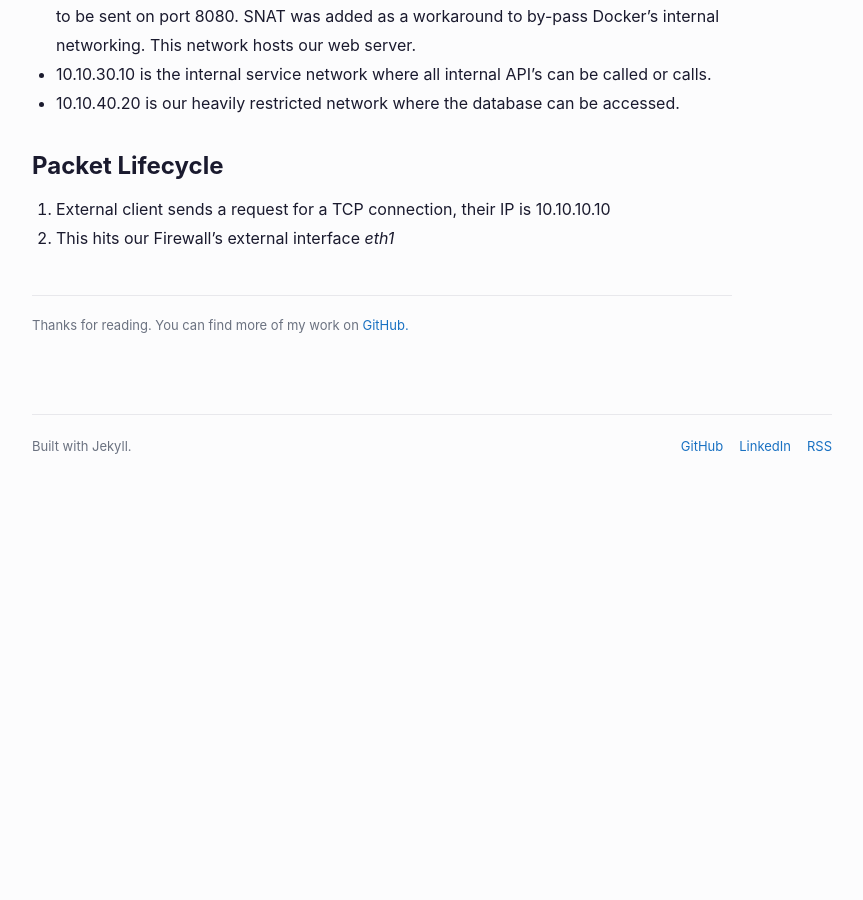
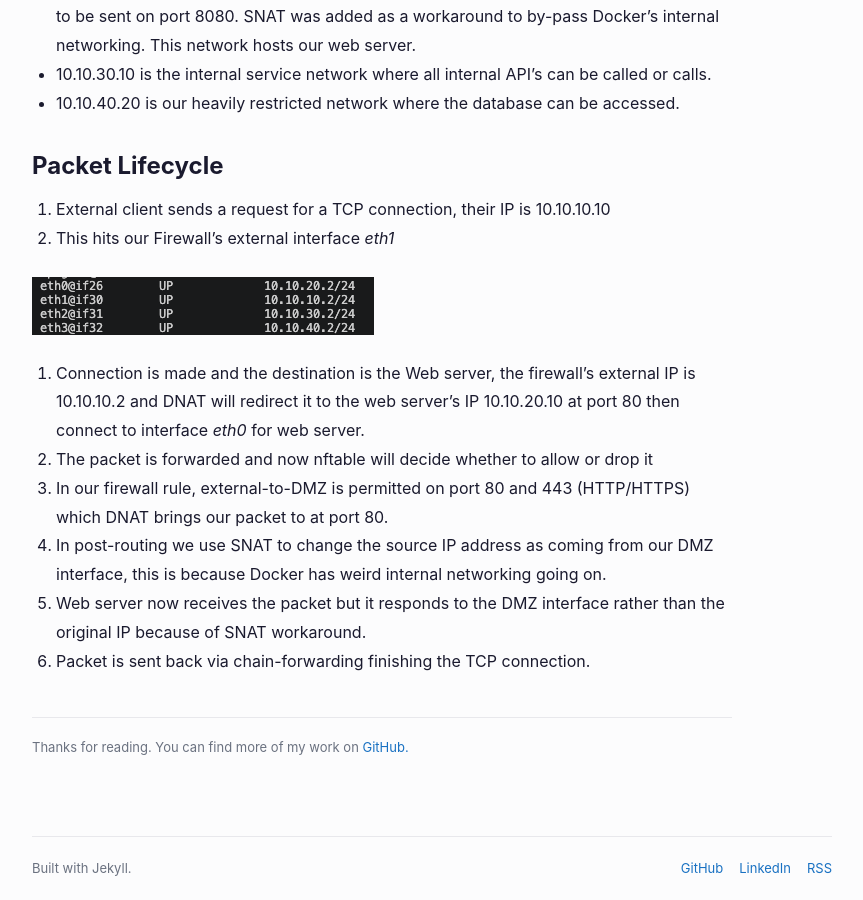
Before and after one commit to vichekaoeun/vichekaoeun.github.io, a Jekyll site: the page built from _posts/2026-11-12-home-firewall.md, in a window 1280 px wide and 900 px high, scrolled down 1088 px. Shown: the whole window, without its empty margins (208-1071 px from the left). Built offline with Jekyll 4.4.1, drawn with Linux system fonts in a browser that asks for light colours; before the commit the page ends 1565 px from its top, so only the background shows below that.

Commit message:
Update _posts/2026-11-12-home-firewall.md (via Pages CMS)

```diff
--- a/_posts/2026-11-12-home-firewall.md
+++ b/_posts/2026-11-12-home-firewall.md
@@ -22,3 +22,12 @@ The segmentation breaks down the different services into separate subnets.
 
 1. External client sends a request for a TCP connection, their IP is 10.10.10.10
 2. This hits our Firewall's external interface *eth1*
+
+![](</assets/images/Screenshot 2026-11-12 at 6.18.28 PM.png>)
+
+3. Connection is made and the destination is the Web server, the firewall's external IP is 10.10.10.2 and DNAT will redirect it to the web server's IP 10.10.20.10 at port 80 then connect to interface *eth0* for web server.
+4. The packet is forwarded and now nftable will decide whether to allow or drop it
+5. In our firewall rule, external-to-DMZ is permitted on port 80 and 443 (HTTP/HTTPS) which DNAT brings our packet to at port 80.
+6. In post-routing we use SNAT to change the source IP address as coming from our DMZ interface, this is because Docker has weird internal networking going on.
+7. Web server now receives the packet but it responds to the DMZ interface rather than the original IP because of SNAT workaround.
+8. Packet is sent back via chain-forwarding finishing the TCP connection.
```
